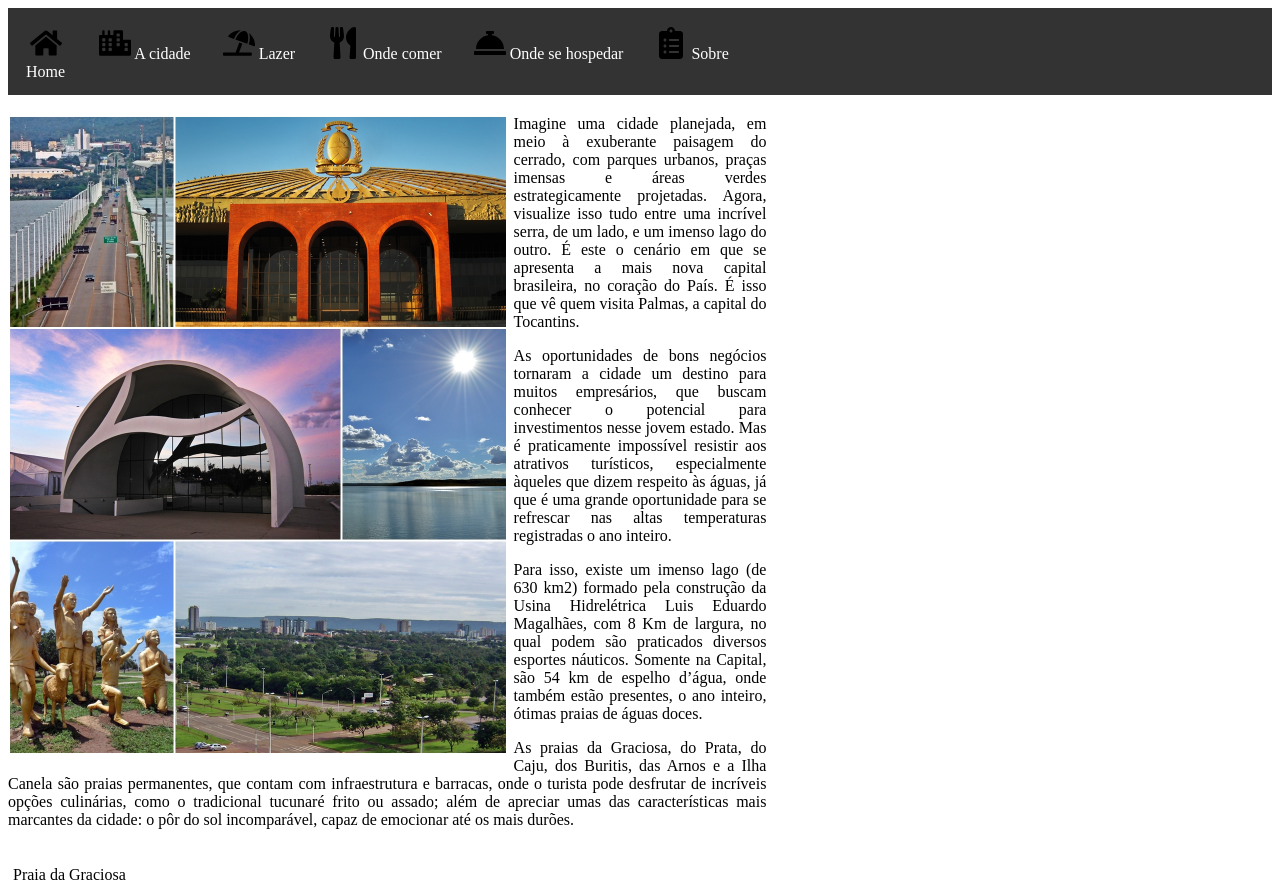
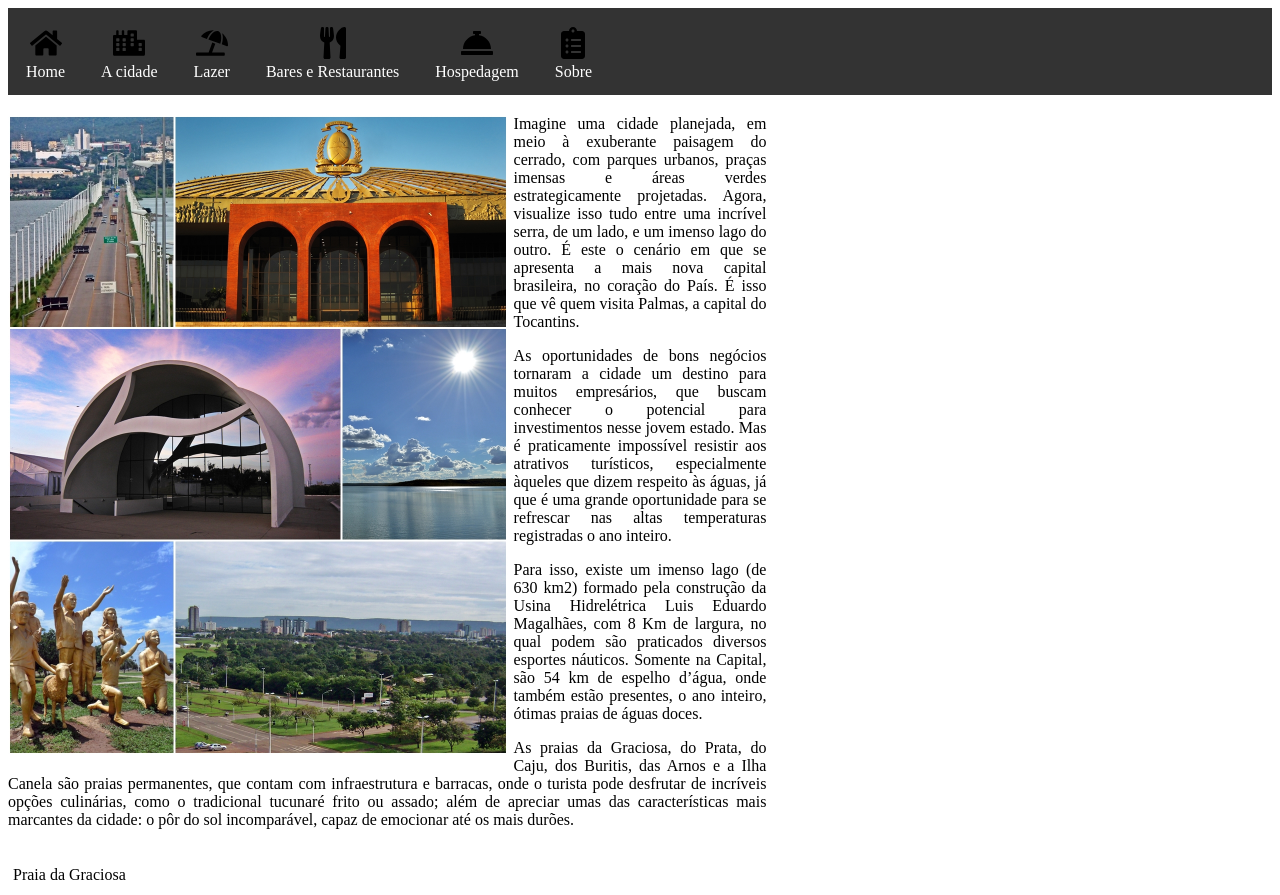
Before and after one commit to Gustaprof25/guiapalmas.github.io, a plain HTML site: page index.html in a window 1280 px wide. Drawn offline with Linux system fonts and the light colour scheme.

Commit message:
Update index.html

```diff
--- a/index.html
+++ b/index.html
@@ -59,11 +59,11 @@
 		<nav>
 			<ul>
 			  <li><a class="active" href="#home"><img class="ico" src="icons/home-solid.svg"><legend>Home</legend></a></li>
-			  <li><a href="#cidade"><img class="ico" src="icons/city-solid.svg"> A cidade</a></li>
-			  <li><a href="#lazer"><img class="ico" src="icons/umbrella-beach-solid.svg"> Lazer</a></li>
-			  <li><a href="#comer"><img class="ico" src="icons/utensils-solid.svg"> Onde comer</a></li>
-			  <li><a href="#hospedar"><img class="ico" src="icons/concierge-bell-solid.svg"> Onde se hospedar</a></li>
-			  <li><a href="#sobre"><img class="ico" src="icons/clipboard-list-solid.svg"> Sobre</a></li>
+			  <li><a href="#cidade"><img class="ico" src="icons/city-solid.svg"><legend>A cidade</legend></a></li>
+			  <li><a href="#lazer"><img class="ico" src="icons/umbrella-beach-solid.svg"><legend>Lazer</legend></a></li>
+			  <li><a href="#comer"><img class="ico" src="icons/utensils-solid.svg"><legend>Bares e Restaurantes</legend></a></li>
+			  <li><a href="#hospedar"><img class="ico" src="icons/concierge-bell-solid.svg"><legend>Hospedagem</legend></a></li>
+			  <li><a href="#sobre"><img class="ico" src="icons/clipboard-list-solid.svg"><legend>Sobre</legend></a></li>
 			</ul>
 		</nav>
 	</header>
```
